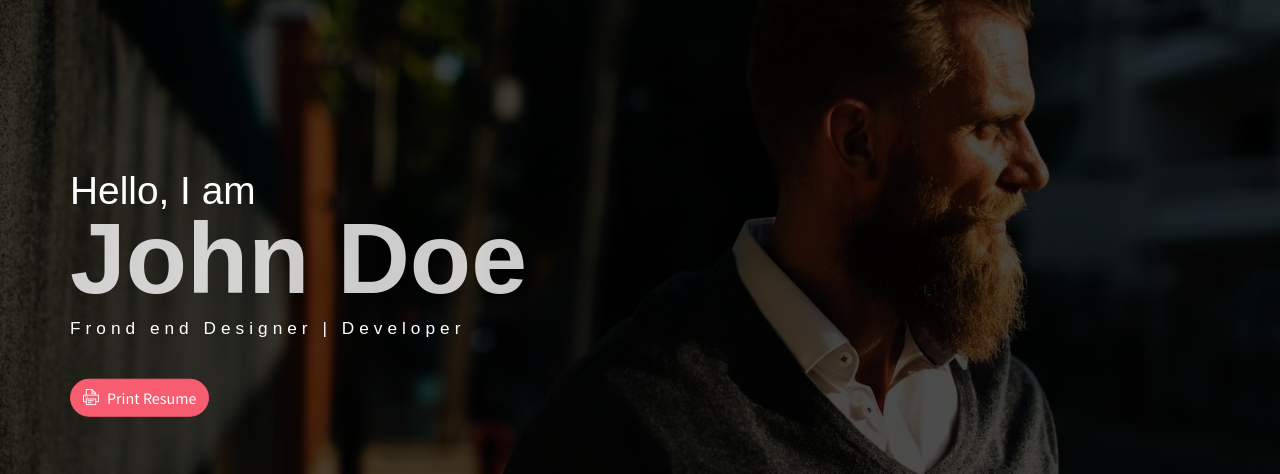
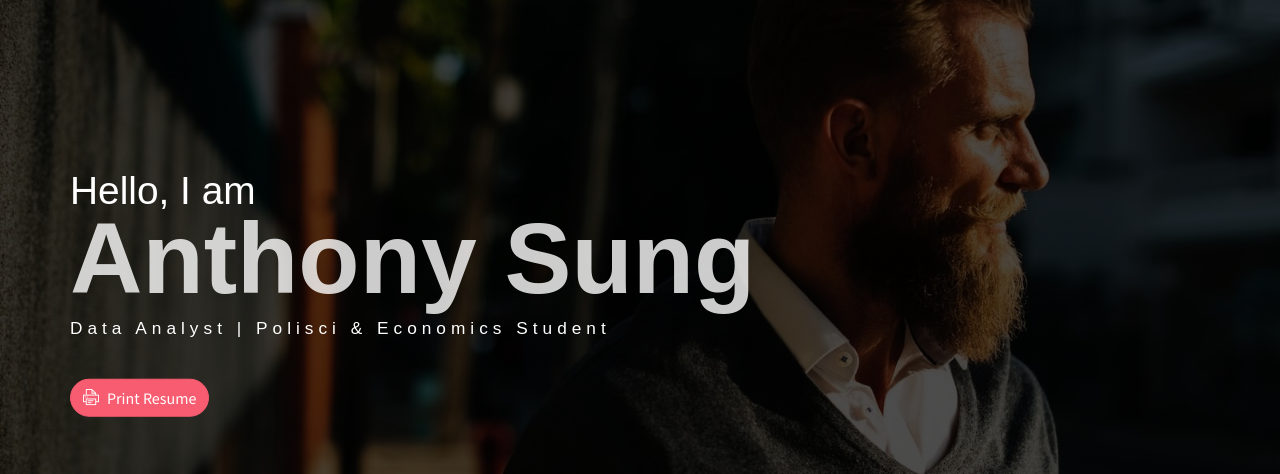
Before and after one commit to xiaolong70701/yueswater.github.io, a plain HTML site: page index.html in a window 1280 px wide. Shown: the part 60-534 px from the top of the page. Drawn offline with Linux system fonts and the light colour scheme; some packages are replaced by stand-ins of ours.

Commit message:
Update index.html

```diff
--- a/index.html
+++ b/index.html
@@ -24,8 +24,8 @@
             </ul>
             <div class="header-content">
                 <h4 class="header-subtitle" >Hello, I am</h4>
-                <h1 class="header-title">John Doe</h1>
-                <h6 class="header-mono" >Frond end Designer | Developer</h6>
+                <h1 class="header-title">Anthony Sung</h1>
+                <h6 class="header-mono" >Data Analyst | Polisci & Economics Student</h6>
                 <button class="btn btn-primary btn-rounded"><i class="ti-printer pr-2"></i>Print Resume</button>
             </div>
         </div>
```
